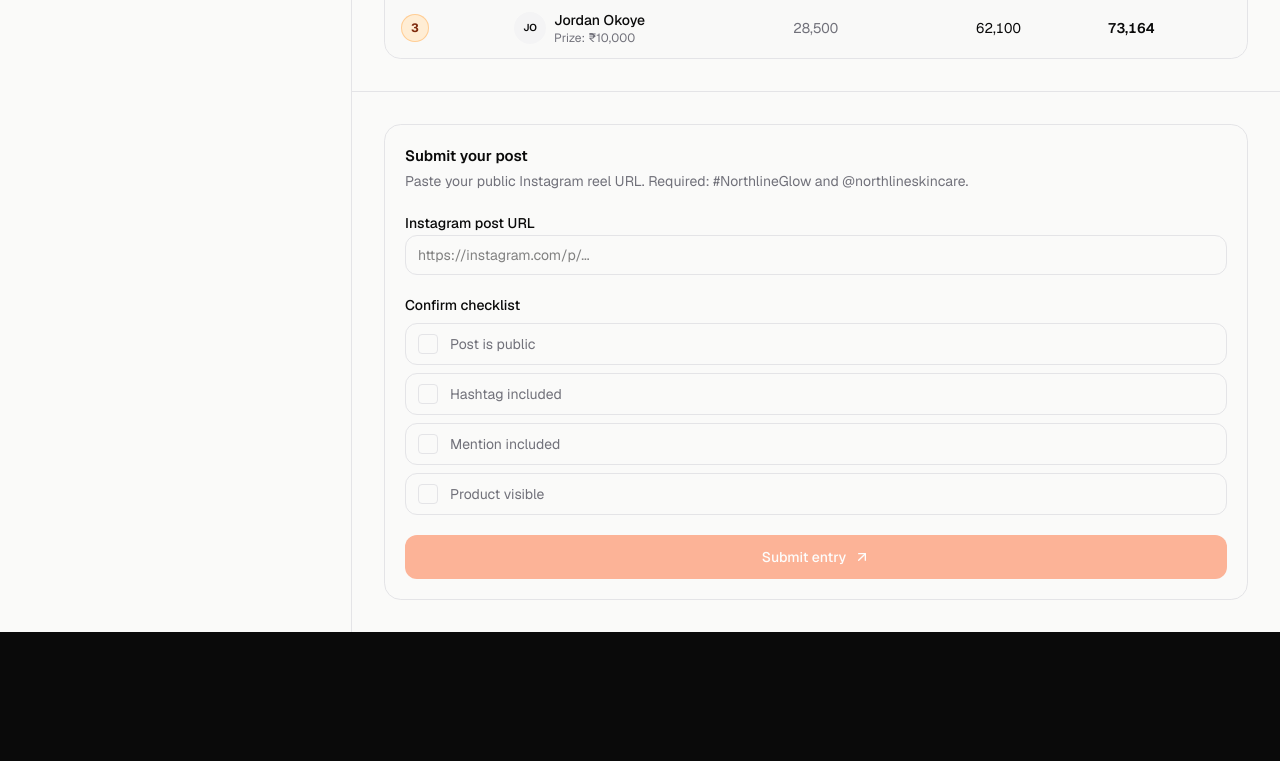
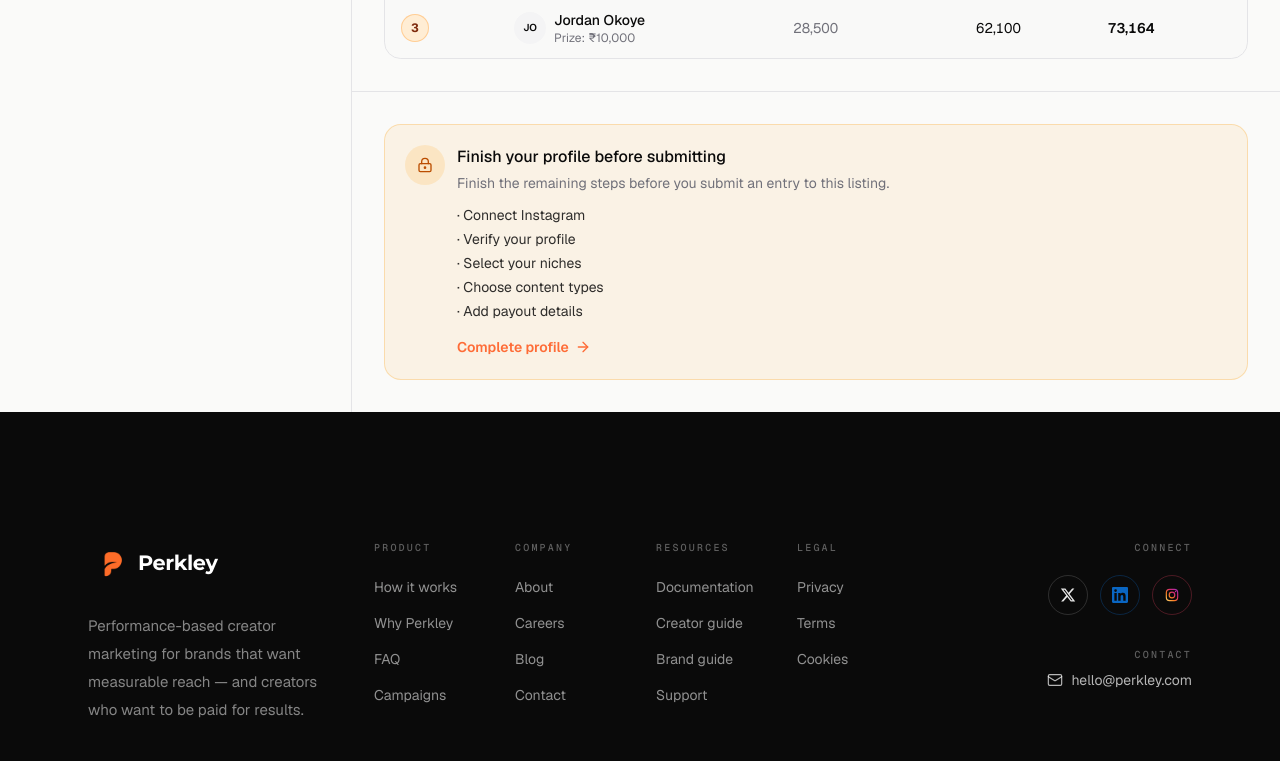
Before and after one commit to Saurav4359/Perkley-V0, a Next.js app in the folder apps/web/: page /dashboard/campaigns/b1 in a window 1280 px wide. Shown: the part 1237-1998 px from the top of the page. Built offline with nearby package versions, Linux system fonts and the light colour scheme.

Commit message:
Block post submissions until creator profile is complete.

```diff
--- a/apps/web/components/dashboard/submit-post-form.tsx
+++ b/apps/web/components/dashboard/submit-post-form.tsx
@@ -3,7 +3,9 @@
 import { useState } from "react"
 import { ArrowUpRight, Check } from "lucide-react"
 
+import { CompleteProfileReminder } from "@/components/dashboard/complete-profile-reminder"
 import { buttonVariants } from "@/components/ui/button"
+import { useOnboardingProgress } from "@/hooks/use-onboarding-progress"
 import type { Listing } from "@/lib/dashboard/types"
 import { cn } from "@/lib/utils"
 
@@ -20,6 +22,7 @@ const checklistItems = [
 ] as const
 
 export function SubmitPostForm({ listing, onSubmitted }: SubmitPostFormProps) {
+  const { canParticipate } = useOnboardingProgress()
   const [postUrl, setPostUrl] = useState("")
   const [checks, setChecks] = useState<Record<(typeof checklistItems)[number], boolean>>({
     "Post is public": false,
@@ -38,9 +41,15 @@ export function SubmitPostForm({ listing, onSubmitted }: SubmitPostFormProps) {
 
   function handleSubmit(event: React.FormEvent) {
     event.preventDefault()
-    if (!canSubmit) return
+    if (!canParticipate || !canSubmit) return
     setSubmitted(true)
     onSubmitted?.()
+  }
+
+  if (!canParticipate) {
+    return (
+      <CompleteProfileReminder title="Finish your profile before submitting" />
+    )
   }
 
   if (submitted) {
```
